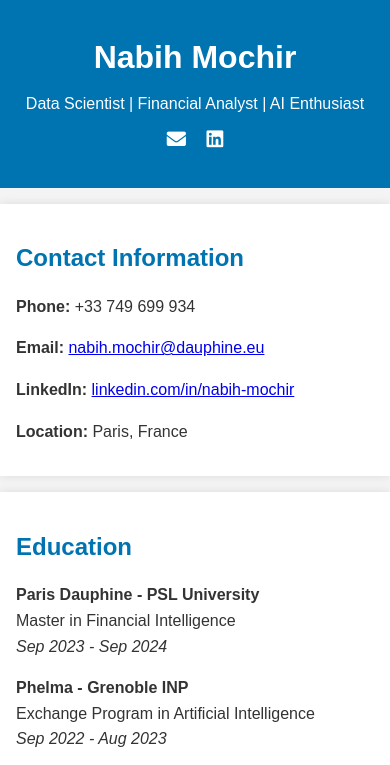
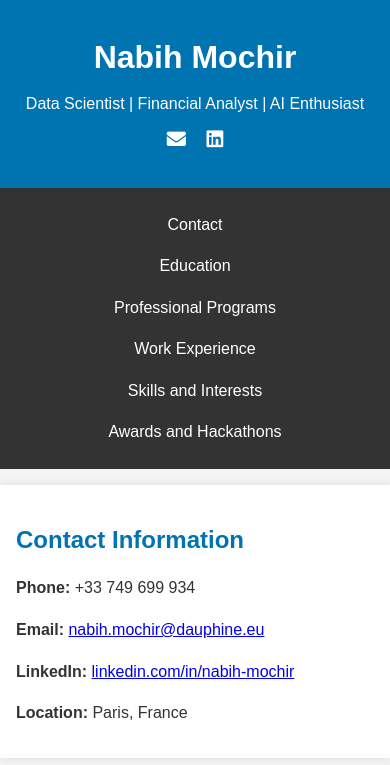
Before and after one commit to NAB27/nabih-mochir.github.io, a plain HTML site: page index.html in a window 390 px wide. Shown: the top 765 px of the page. Drawn offline with Linux system fonts and the light colour scheme.

Commit message:
version 3

```diff
--- a/index.html
+++ b/index.html
@@ -18,7 +18,17 @@
             </div>
         </div>
     </header>
-    <section>
+    <nav>
+        <ul>
+            <li><a href="#contact">Contact</a></li>
+            <li><a href="#education">Education</a></li>
+            <li><a href="#programs">Professional Programs</a></li>
+            <li><a href="#experience">Work Experience</a></li>
+            <li><a href="#skills">Skills and Interests</a></li>
+            <li><a href="#awards">Awards and Hackathons</a></li>
+        </ul>
+    </nav>
+    <section id="contact">
         <div class="container">
             <h2>Contact Information</h2>
             <p><strong>Phone:</strong> +33 749 699 934</p>
@@ -27,7 +37,7 @@
             <p><strong>Location:</strong> Paris, France</p>
         </div>
     </section>
-    <section>
+    <section id="education">
         <div class="container">
             <h2>Education</h2>
             <ul>
@@ -53,7 +63,7 @@
             </ul>
         </div>
     </section>
-    <section>
+    <section id="programs">
         <div class="container">
             <h2>Professional Programs</h2>
             <ul>
@@ -70,7 +80,7 @@
             </ul>
         </div>
     </section>
-    <section>
+    <section id="experience">
         <div class="container">
             <h2>Work Experience</h2>
             <ul>
@@ -104,7 +114,7 @@
             </ul>
         </div>
     </section>
-    <section>
+    <section id="skills">
         <div class="container">
             <h2>Skills and Interests</h2>
             <p><strong>Languages:</strong> French (native), English (TOEIC 970/990), Arabic</p>
@@ -113,7 +123,7 @@
             <p><strong>Interests:</strong> Entrepreneurship, Banking, Management, Public Speaking, Content Creation, Tbourida</p>
         </div>
     </section>
-    <section>
+    <section id="awards">
         <div class="container">
             <h2>Awards and Hackathons</h2>
             <ul>
@@ -128,5 +138,6 @@
             <p>&copy; 2024 Nabih Mochir</p>
         </div>
     </footer>
+    <script src="scripts.js"></script>
 </body>
 </html>
--- /dev/null
+++ b/scripts.js
@@ -0,0 +1,16 @@
+document.addEventListener("DOMContentLoaded", function() {
+    const links = document.querySelectorAll('nav ul li a');
+    for (const link of links) {
+        link.addEventListener('click', smoothScroll);
+    }
+});
+
+function smoothScroll(event) {
+    event.preventDefault();
+    const targetId = event.currentTarget.getAttribute("href") === "#" ? "header" : event.currentTarget.getAttribute("href").substring(1);
+    const targetPosition = document.getElementById(targetId).offsetTop;
+    window.scrollTo({
+        top: targetPosition,
+        behavior: "smooth"
+    });
+}
--- a/styles.css
+++ b/styles.css
@@ -22,11 +22,13 @@ header .container {
 header h1 {
     margin: 0;
     font-size: 2.5rem;
+    animation: fadeInDown 2s;
 }
 
 header p {
     font-size: 1.2rem;
     margin: 0.5rem 0;
+    animation: fadeInUp 2s;
 }
 
 .socials a {
@@ -34,9 +36,42 @@ header p {
     margin: 0 0.5rem;
     font-size: 1.5rem;
     text-decoration: none;
+    transition: color 0.3s;
 }
 
 .socials a:hover {
+    color: #ffdd57;
+}
+
+nav {
+    background-color: #333;
+    color: #fff;
+    padding: 1rem 0;
+    text-align: center;
+    position: sticky;
+    top: 0;
+    z-index: 1000;
+}
+
+nav ul {
+    list-style: none;
+    padding: 0;
+    margin: 0;
+    display: flex;
+    justify-content: center;
+}
+
+nav ul li {
+    margin: 0 1rem;
+}
+
+nav ul li a {
+    color: #fff;
+    text-decoration: none;
+    transition: color 0.3s;
+}
+
+nav ul li a:hover {
     color: #ffdd57;
 }
 
@@ -46,6 +81,7 @@ section {
     box-shadow: 0 0 10px rgba(0, 0, 0, 0.1);
     margin: 2rem auto;
     max-width: 800px;
+    animation: fadeIn 2s;
 }
 
 section h2 {
@@ -87,8 +123,47 @@ footer .container {
         font-size: 1.2rem;
     }
 
+    nav ul {
+        flex-direction: column;
+    }
+
+    nav ul li {
+        margin: 0.5rem 0;
+    }
+
     section {
         padding: 1rem;
         margin: 1rem auto;
     }
 }
+
+@keyframes fadeIn {
+    from {
+        opacity: 0;
+    }
+    to {
+        opacity: 1;
+    }
+}
+
+@keyframes fadeInDown {
+    from {
+        opacity: 0;
+        transform: translateY(-20px);
+    }
+    to {
+        opacity: 1;
+        transform: translateY(0);
+    }
+}
+
+@keyframes fadeInUp {
+    from {
+        opacity: 0;
+        transform: translateY(20px);
+    }
+    to {
+        opacity: 1;
+        transform: translateY(0);
+    }
+}
```
